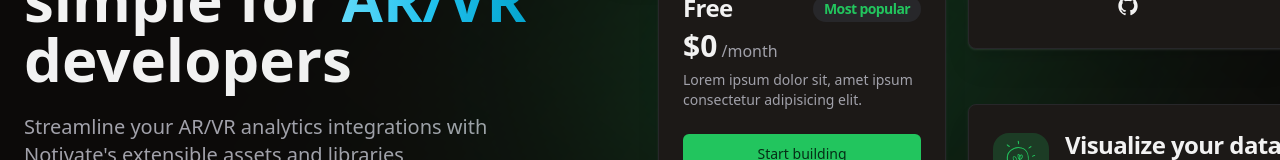
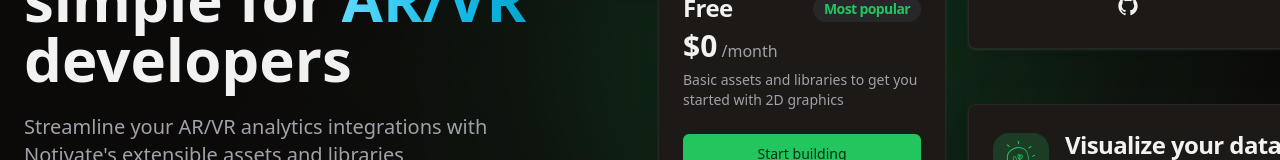
Before and after one commit to HLMelton/Notivate-Plateau, a React (Vite) app: page / in a window 1280 px wide. Shown: the part 364-524 px from the top of the page. Built offline with nearby package versions, Linux system fonts and the light colour scheme.

Commit message:
Updated pages and Lorem

```diff
--- a/src/components/Hero.tsx
+++ b/src/components/Hero.tsx
@@ -32,7 +32,7 @@ export const Hero = () => {
 
           <a
             rel="noreferrer noopener"
-            href="https://github.com/leoMirandaa/shadcn-landing-page.git"
+            href="https://github.com/Notivate"
             target="_blank"
             className={`w-full md:w-1/3 ${buttonVariants({
               variant: "outline",
--- a/src/components/HeroCards.tsx
+++ b/src/components/HeroCards.tsx
@@ -122,7 +122,7 @@ export const HeroCards = () => {
           </div>
 
           <CardDescription>
-            Lorem ipsum dolor sit, amet ipsum consectetur adipisicing elit.
+            Basic assets and libraries to get you started with 2D graphics
           </CardDescription>
         </CardHeader>
 
```
